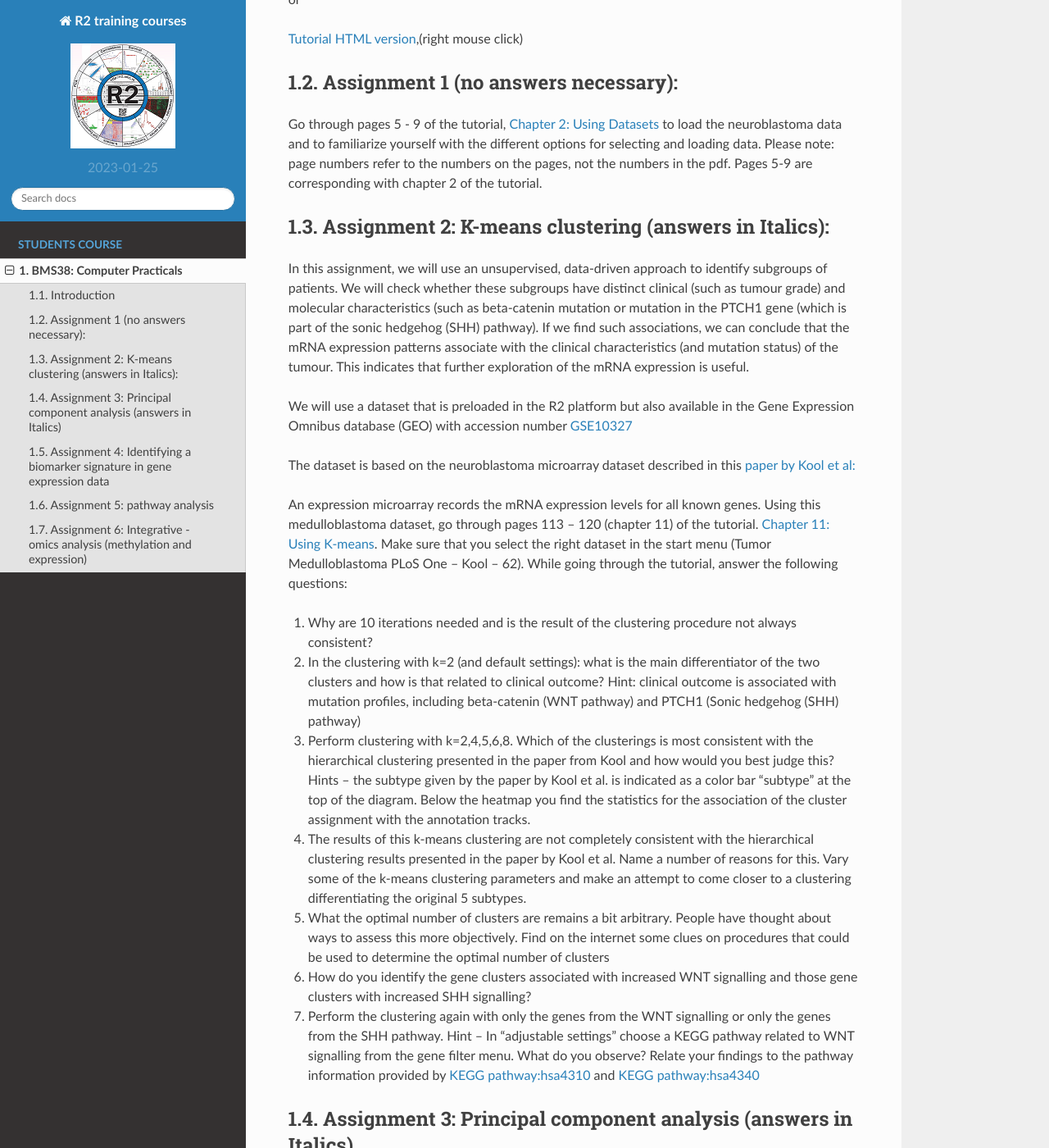
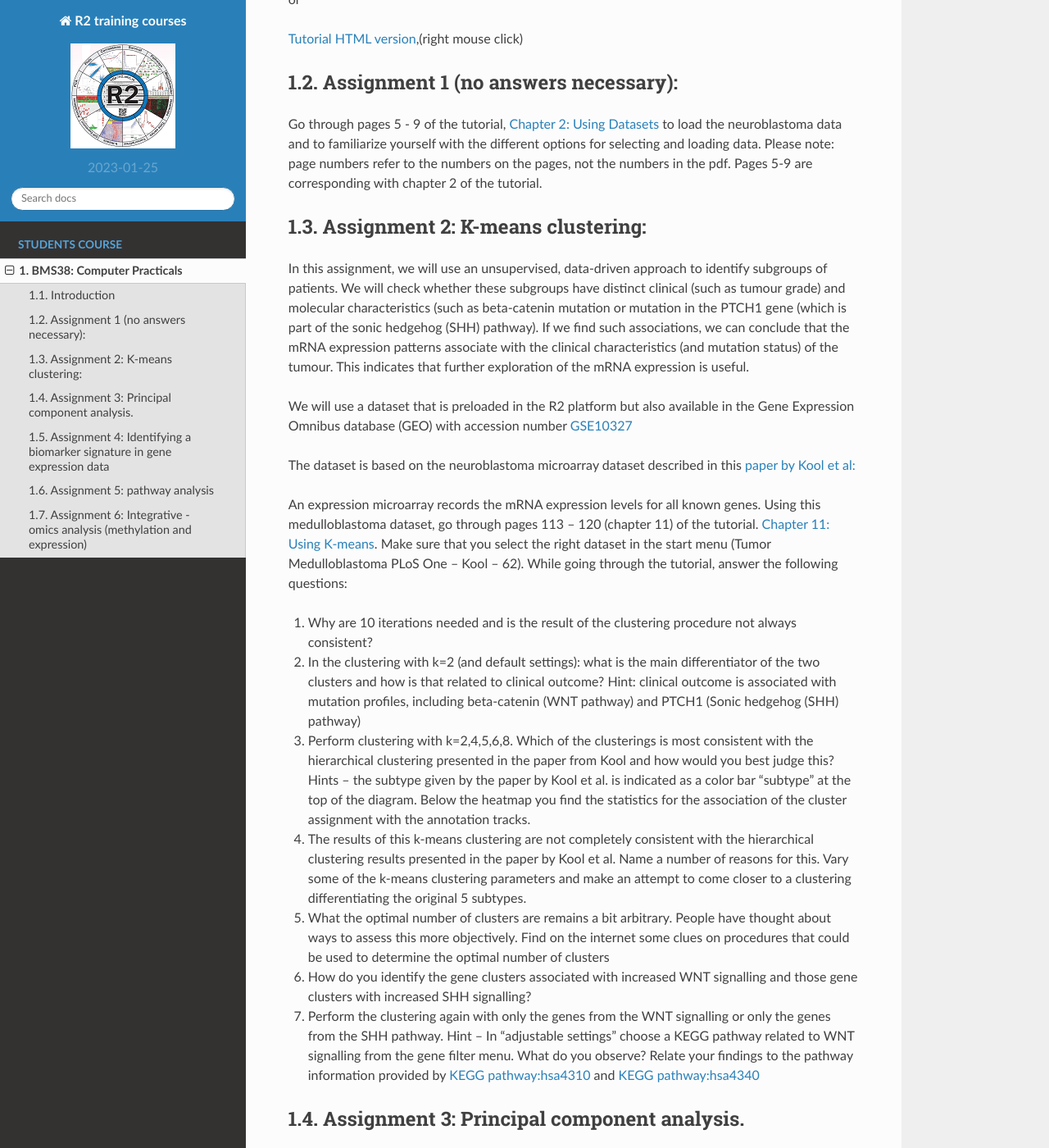
Before and after one commit to antronerds/r2-training-courses, a Sphinx documentation site: the page built from docs/x_omics_course_radboud.md, in a window 1280 px wide and 1400 px high, scrolled down 636 px. Shown: the whole window at 82% size. Built offline with Sphinx 7.4.7 and the Read the Docs theme 2.0.0, drawn with Linux system fonts in a browser that asks for light colours; pages that are not in the unit, such as notebooks, are missing from menus.

Commit message:
some minor corrections

```diff
--- a/docs/x_omics_course_radboud.md
+++ b/docs/x_omics_course_radboud.md
@@ -43,7 +43,7 @@ Assignment 1 (no answers necessary):
 Go through pages 5 - 9 of the tutorial, [Chapter 2: Using Datasets](https://r2-tutorials.readthedocs.io/en/latest/Using_Datasets.html)  to load the neuroblastoma data and to familiarize yourself with the different options for selecting and loading data. Please note: page numbers refer to the numbers on the pages, not the numbers in the pdf. Pages 5-9 are corresponding with chapter 2 of the tutorial.
 
 
-Assignment 2: K-means clustering (answers in Italics):
+Assignment 2: K-means clustering:
 ----
 
 In this assignment, we will use an unsupervised, data-driven approach to identify subgroups of patients. We will check whether these subgroups have distinct clinical (such as tumour grade) and molecular characteristics (such as beta-catenin mutation or mutation in the PTCH1 gene (which is part of the sonic hedgehog (SHH) pathway). If we find such associations, we can conclude that the mRNA expression patterns associate with the clinical characteristics (and mutation status) of the tumour. This indicates that further exploration of the mRNA expression is useful.
@@ -74,7 +74,7 @@ consistent?
 
 
 
-Assignment 3: Principal component analysis (answers in Italics)
+Assignment 3: Principal component analysis.
 ----
 
 Principal component analysis (PCA) is another data-driven approach used to identify the major sources ofvariation in a multidimensional dataset. In the context of mRNA expression signatures in tumours, PCA may be used to identify subgroups of patients with similar mRNA expression profiles. This process is referred to as patient stratification.
@@ -156,6 +156,7 @@ Follow the tutorial pages 195-203 [chapter 20:Integrated Analysis](https://r2-tu
 
 26. Next to DDX1, there is another gene at chromosome 2 with a strong negative association between methylation and expression. Which gene is that and what is the approximate distance (in kilobases) between this gene and DDX1?
 
+
 27. If one would be interested in all vs all associations, i.e. the association of the methylation status of any gene vs the methylation status of any other genes, how many tests would one perform? How would affect the multiple testing corrections and do you expect to find more or less significant correlations than in the within gene study?
 
 
```
